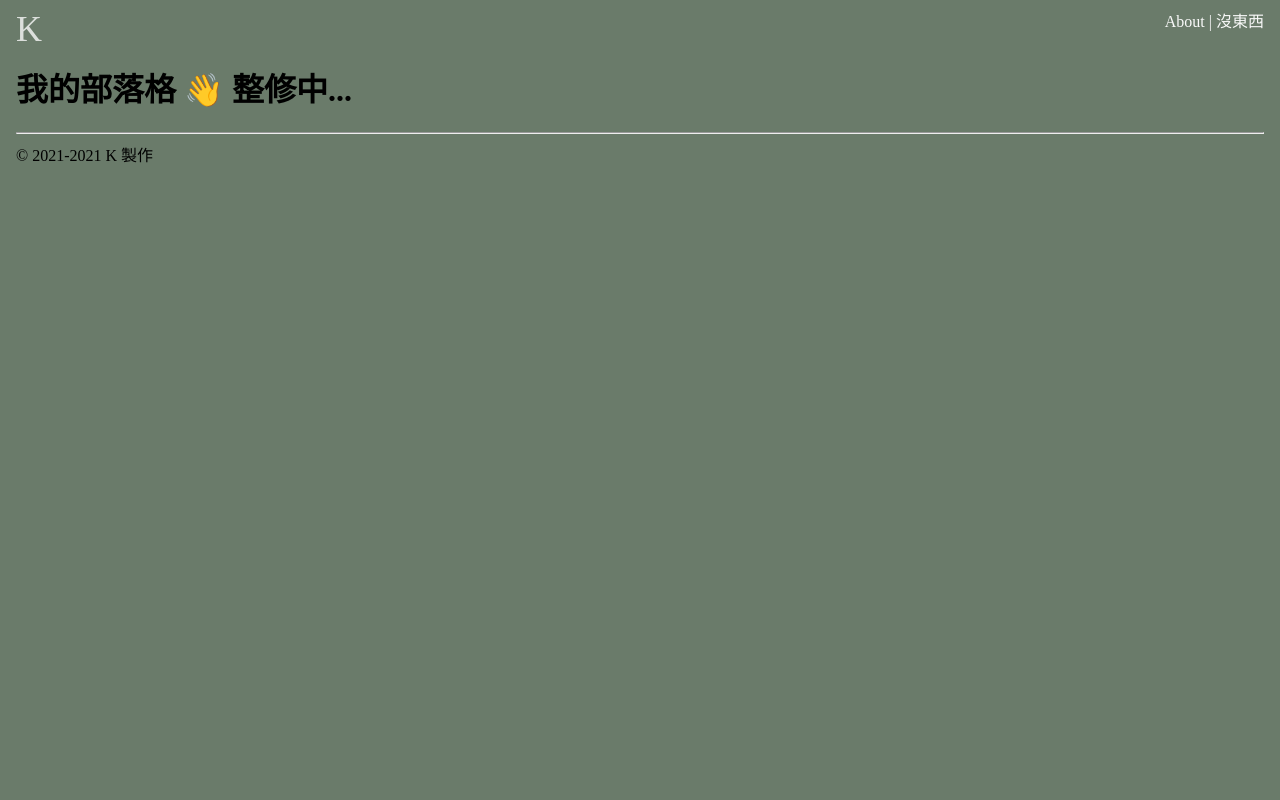
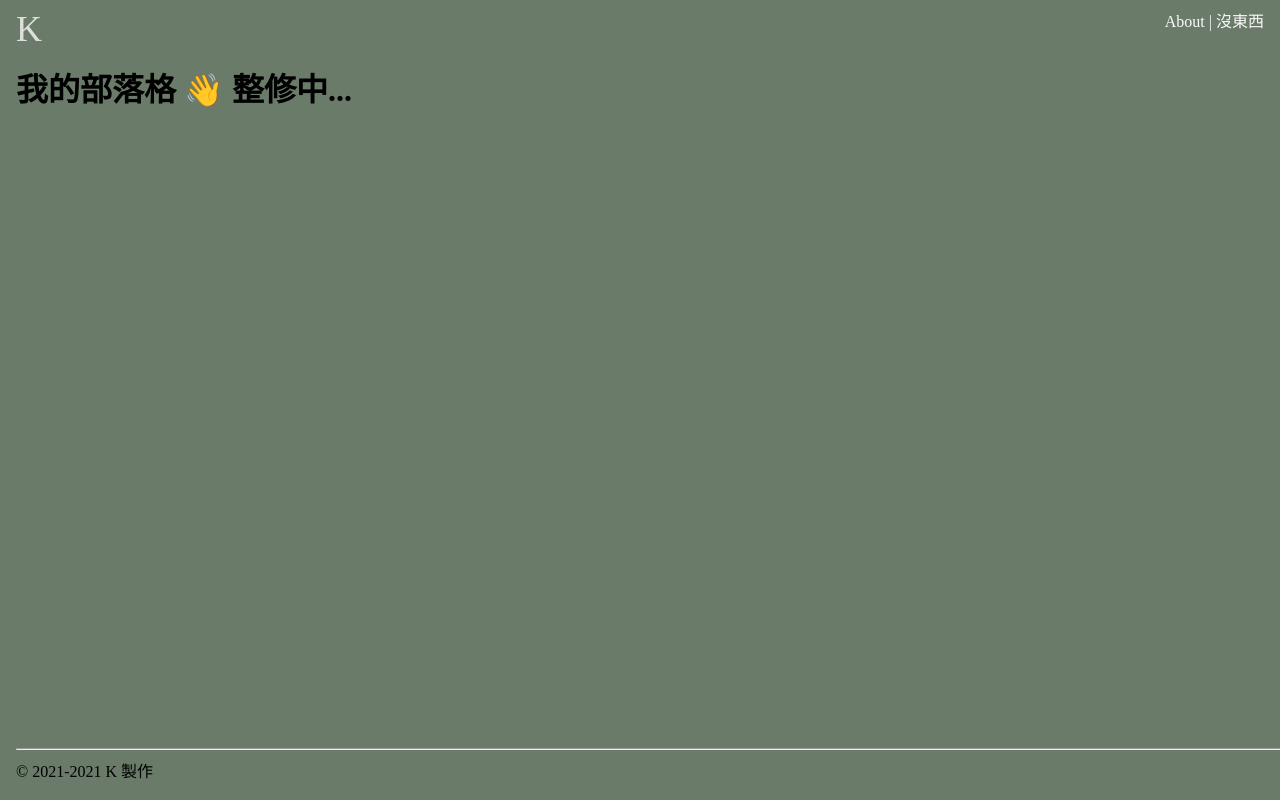
Before and after one commit to weryk153/kuren-blog, a Next.js app: page / in a window 1280 px wide. Built offline with nearby package versions, Linux system fonts and the light colour scheme; a web font is replaced by a local one.

Commit message:
feature: modift footer css

```diff
--- a/styles/global.scss
+++ b/styles/global.scss
@@ -1,11 +1,18 @@
 @import '_normalize.scss';
 @import url('https://fonts.googleapis.com/css2?family=Orelega+One&display=swap');
+
+
+html {
+    min-height: 100%;
+    position: relative;
+}
 
 body {
     background: rgba(80, 100, 80, 0.85);
     margin: 8px 16px;
     // background-image: url('../public/bg-1.jpg');
     background-size: 100% auto;
+    margin-bottom: 80px;
 }
 
 a {
@@ -31,4 +38,8 @@ Header {
 }
 
 Footer {
+    position: absolute;
+    bottom: 0;
+    width: 100%;
+    height: 60px;
 }
```
